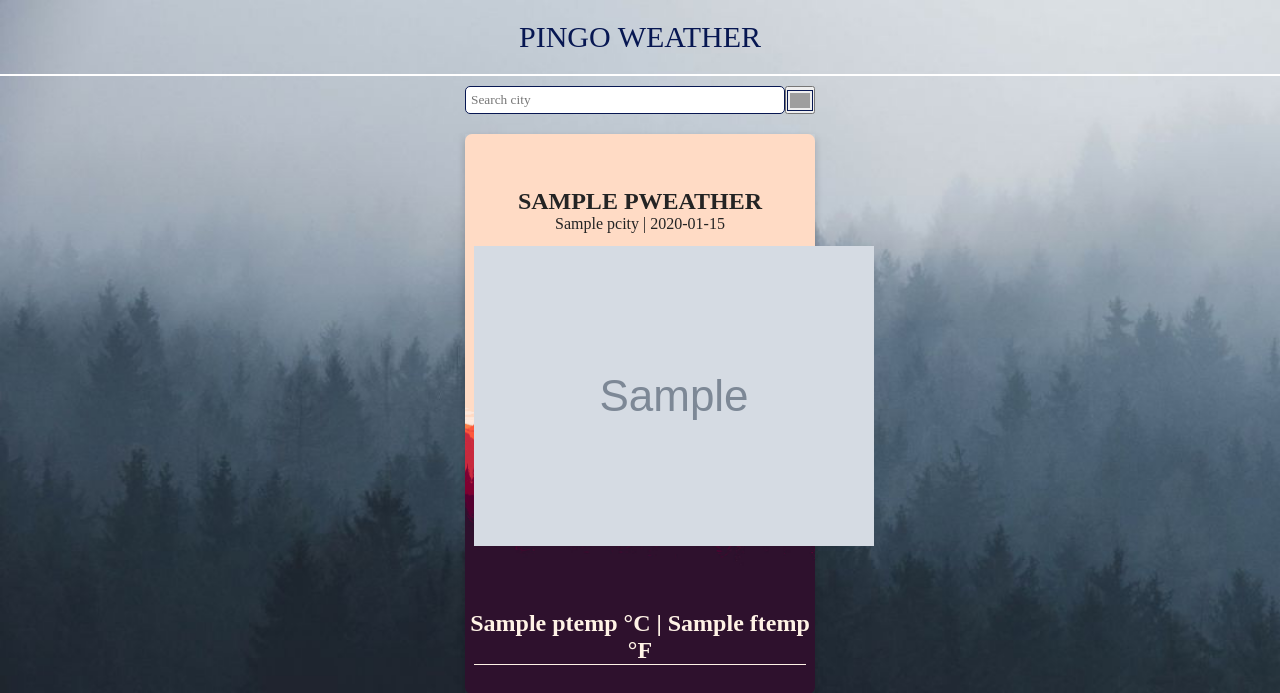
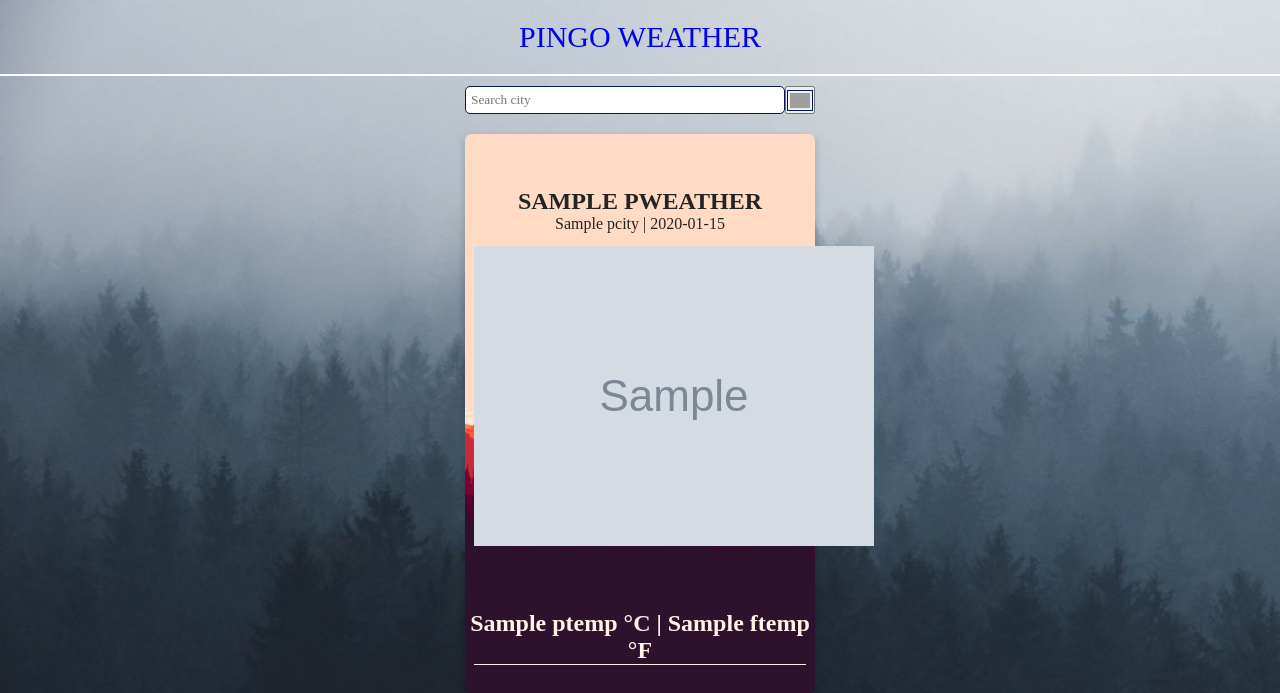
Before and after one commit to arnabdas95/Pingo_WeatherForecast-python-Django, a Django app: template pingoweather/templates/pingoweather/home.html in a window 1280 px wide. Shown: the top 693 px of the page. Run offline with Django 3.2, Linux system fonts and the light colour scheme; the template is opened without the code that fills it: most values are stand-ins (such as "Sample title", 1, 10 or a date in 2020); grey boxes marked "Sample" are stand-in pictures; grey boxes are pictures that could not be loaded.

Commit message:
as debug =false works. if debug is true not works. add anchor tag to title

```diff
--- a/pingoweather/templates/pingoweather/home.html
+++ b/pingoweather/templates/pingoweather/home.html
@@ -27,7 +27,7 @@
 
 
         <div class="heading">
-            <p>PINGO WEATHER</p>
+            <p><a href="/" style="text-decoration: none;">PINGO WEATHER</a></p>
         </div>
 
 
@@ -121,7 +121,7 @@
                                                                 </div>
                                                                 <div class="flip-card-back ">
 
-                                                                    <div class="wtr" style="background-image: url({% static  'pingoweather/img/sunny1.jpg' %});">
+                                                                    <div class="wtr" style="background-image: url({% static  'pingoweather/img/bcard.jpg' %});">
                                                                         <div> <img src="{% static 'pingoweather/img/temperature.png'%} ">Temperature :{{ptemp}} &deg;C</div>
                                                                         <div><img src="{% static 'pingoweather/img/feels.png'%}"> Feels like :{{pfeels_like}} &deg;C</div>
                                                                         <div><img src="{% static 'pingoweather/img/temp.png'%} ">Max : {{ptemp_max}} &deg;C</div>
```
Also changed, not shown: pingoweather/static/pingoweather/img/bcard.jpg (added).
